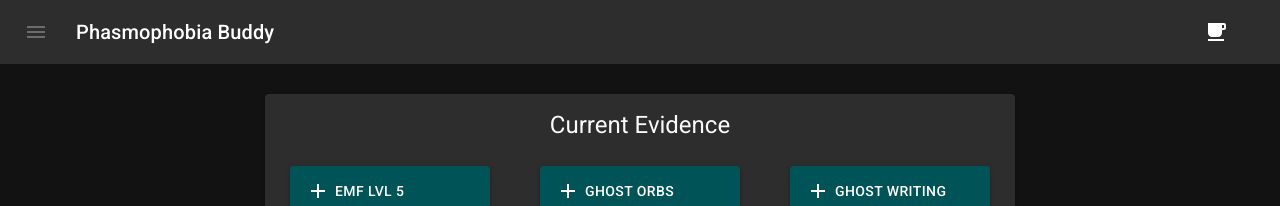
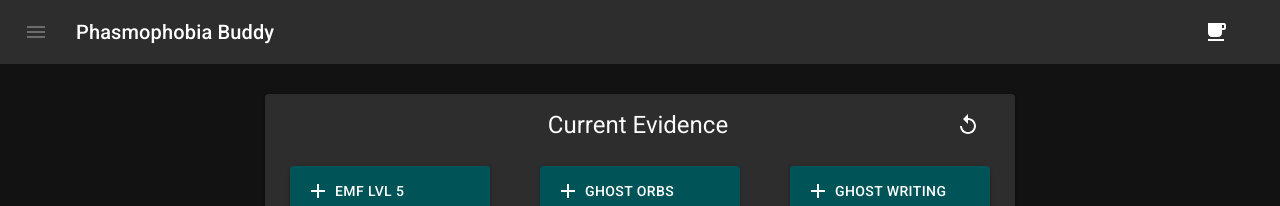
Before and after one commit to JacobSolomonUCF/phasmophobia-buddy, a React (Create React App) app: page / in a window 1280 px wide. Shown: the top 206 px of the page. Built offline with nearby package versions, Linux system fonts and the light colour scheme.

Commit message:
feat: adds reset button

```diff
--- a/src/Root.js
+++ b/src/Root.js
@@ -1,6 +1,6 @@
 import React, { useEffect, useState } from 'react';
 import { makeStyles } from '@material-ui/core/styles';
-import { Box } from '@material-ui/core';
+import { Box, Button, Tooltip } from '@material-ui/core';
 import Paper from '@material-ui/core/Paper';
 import Typography from '@material-ui/core/Typography';
 import EvidenceButtons from './EvidenceButtons';
@@ -11,6 +11,7 @@
 import ImportContactsIcon from '@material-ui/icons/ImportContacts';
 import FingerprintIcon from '@material-ui/icons/Fingerprint';
 import SettingsRemoteIcon from '@material-ui/icons/SettingsRemote';
+import ReplayIcon from '@material-ui/icons/Replay';
 
 const useStyles = makeStyles((theme) => ({
   root: {
@@ -28,7 +29,15 @@
     paddingTop: 15,
     paddingBottom: 15,
     textAlign: 'center',
-  }
+  },
+  header: {
+    marginRight: 15,
+    display: 'flex',
+    flexDirection: 'row',
+    alignItems: 'center',
+    justifyContent: 'space-between',
+  },
+  icon: {}
 }));
 
 const EVIDENCES = {
@@ -97,10 +106,18 @@
 
   return (
     <Box className={classes.root}>
-      <Paper classes={{root: classes.container}}>
-        <Typography variant="h5" className={classes.title}>
-          Current Evidence
-        </Typography>
+      <Paper classes={{ root: classes.container }}>
+        <Box className={classes.header}>
+          <Box style={{ width: 75 }}/>
+          <Typography variant="h5" className={classes.title}>
+            Current Evidence
+          </Typography>
+          <Tooltip arrow title={'Reset'} placement="top">
+            <Button onClick={() => setState(EVIDENCES)}>
+              <ReplayIcon classes={{ root: classes.icon }}/>
+            </Button>
+          </Tooltip>
+        </Box>
         <EvidenceButtons items={state} ghost={possibleGhost} handleClick={item => handleClick(item)}/>
         <Ghosts evidence={state} ghost={possibleGhost}/>
       </Paper>
```
